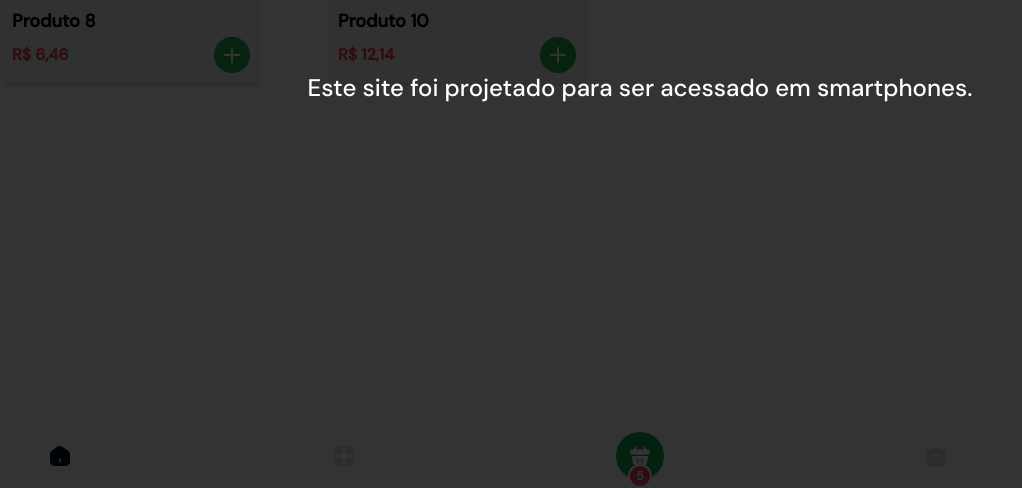
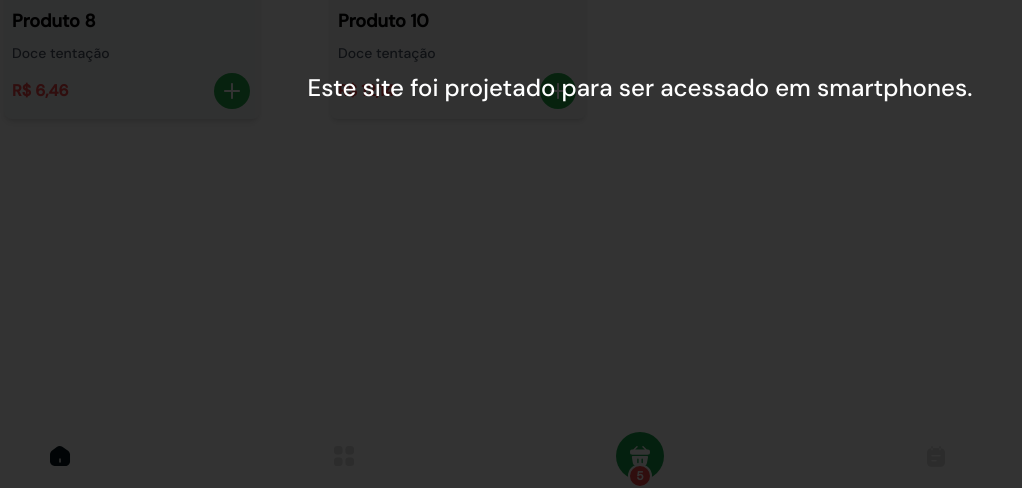
Before and after one commit to sousa125/UMenu, a Django app: page /catalogo/2/ in a window 1280 px wide. Shown: the part 312-800 px from the top of the page, without its empty margins (0-1022 px from the left). Run offline with Django 3.2, Linux system fonts and the light colour scheme; data comes from the database, SQL or seed files in the repository; some libraries are stand-ins or nearby versions.

Commit message:
Adicionar descrição no card de produto

```diff
--- a/products/templates/catalogo.html
+++ b/products/templates/catalogo.html
@@ -33,19 +33,21 @@
           {% for produto in produtos %}
           {% load custom_filters %}
           <div class="w-64 h-100 bg-gray-100 rounded-lg shadow-md overflow-hidden flex flex-col relative">
-
             <img src="{{ produto.foto_produto }}" alt="Produto 1" class="w-full h-60 object-cover">
             <div class="flex flex-col justify-between flex p-2 mt-0">
-                  <h2 class="text-lg font-semibold overflow-hidden whitespace-nowrap overflow-ellipsis mb-0">{{ produto.nome }}</h2>
+              <h2 class="text-lg font-semibold overflow-hidden whitespace-nowrap overflow-ellipsis mb-2">{{ produto.nome }}</h2>
+              <p class="text-sm text-gray-600 mb-2">{{ produto.descricao|truncatechars:61 }}</p>
               <div class="flex items-center justify-between">
-                    <p class="h-10 text-red-500 font-semibold self-start flex items-center justify-center">R$ {{ produto.preco|floatformat:2|replace_dot_with_comma }}</p>
-                    <div class="flex items-center justify-center bg-gray-100 rounded-full px-1 py-0.5 shadow-md" style="display: none;">
-                        <button data-action="decrement" class="bg-gray-100 text-gray-600 hover:text-gray-700 hover:bg-gray-400 h-full w-6 rounded-l cursor-pointer outline-none">
+                <div>
+                  <p class="h-10 text-red-500 font-semibold self-start flex items-center justify-end">R$ {{ produto.preco|floatformat:2|replace_dot_with_comma }}</p>
+                </div>
+                <div class="h-10 flex items-center justify-center bg-gray-100 rounded-full px-1 py-0.5 shadow-md" style="display: none;">
+                    <button data-action="decrement" class="bg-gray-100 text-gray-600 hover:text-gray-700 hover:bg-gray-400 h-full w-8 rounded-l cursor-pointer outline-none">
                       <span class="m-auto text-sm font-thin">−</span>
                     </button>
-                        <input type="number" class="qtd outline-none focus:outline-none text-center w-6 bg-gray-100 font-semibold text-sm hover:text-black focus:text-black md:text-base cursor-default flex items-center text-gray-700 outline-none" name="custom-input-number" value="1">
+                    <input type="number" class="qtd outline-none focus:outline-none text-center w-10 bg-gray-100 font-semibold text-sm hover:text-black focus:text-black md:text-base cursor-default flex items-center text-gray-700 outline-none" name="custom-input-number" value="1">
                     </input>
-                        <button data-action="increment" class="bg-gray-100 text-gray-600 hover:text-gray-700 hover:bg-gray-400 h-full w-6 rounded-r cursor-pointer">
+                    <button data-action="increment" class="bg-gray-100 text-gray-600 hover:text-gray-700 hover:bg-gray-400 h-full w-8 rounded-r cursor-pointer">
                       <span class="m-auto text-sm font-thin">+</span>
                     </button>
                 </div>
@@ -69,6 +71,8 @@
           {% endfor %}
         </div>
       </main>
+
+
 
     <script>
         const addButtonList = document.querySelectorAll(".addButton");
```
Lines whose indentation alone changed are shown as unchanged.
